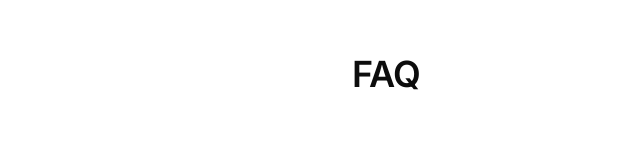
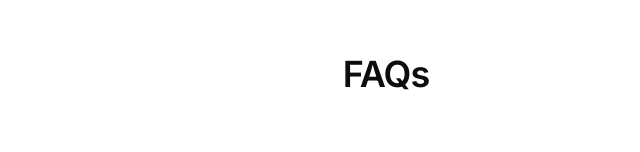
Before and after one commit to mosco98/playground, a Next.js app: page /fancy-accordion in a window 1280 px wide. Shown: the part 108-260 px from the top of the page, without its empty margins (254-894 px from the left). Built offline with nearby package versions, Linux system fonts and the light colour scheme.

Commit message:
minor fix

```diff
--- a/src/app/fancy-accordion/page.tsx
+++ b/src/app/fancy-accordion/page.tsx
@@ -54,7 +54,7 @@ const FancyCarousel = () => {
     <div className="min-h-screen w-screen grid place-items-center bg-white px-5">
       <div className="md:w-[500px] w-full">
         <h1 className="text-center mb-14 text-4xl text-[#0D0D0D] font-semibold tracking-tight">
-          FAQ
+          FAQs
         </h1>
 
         <div className="px-6 text-sm mb-3">
```
